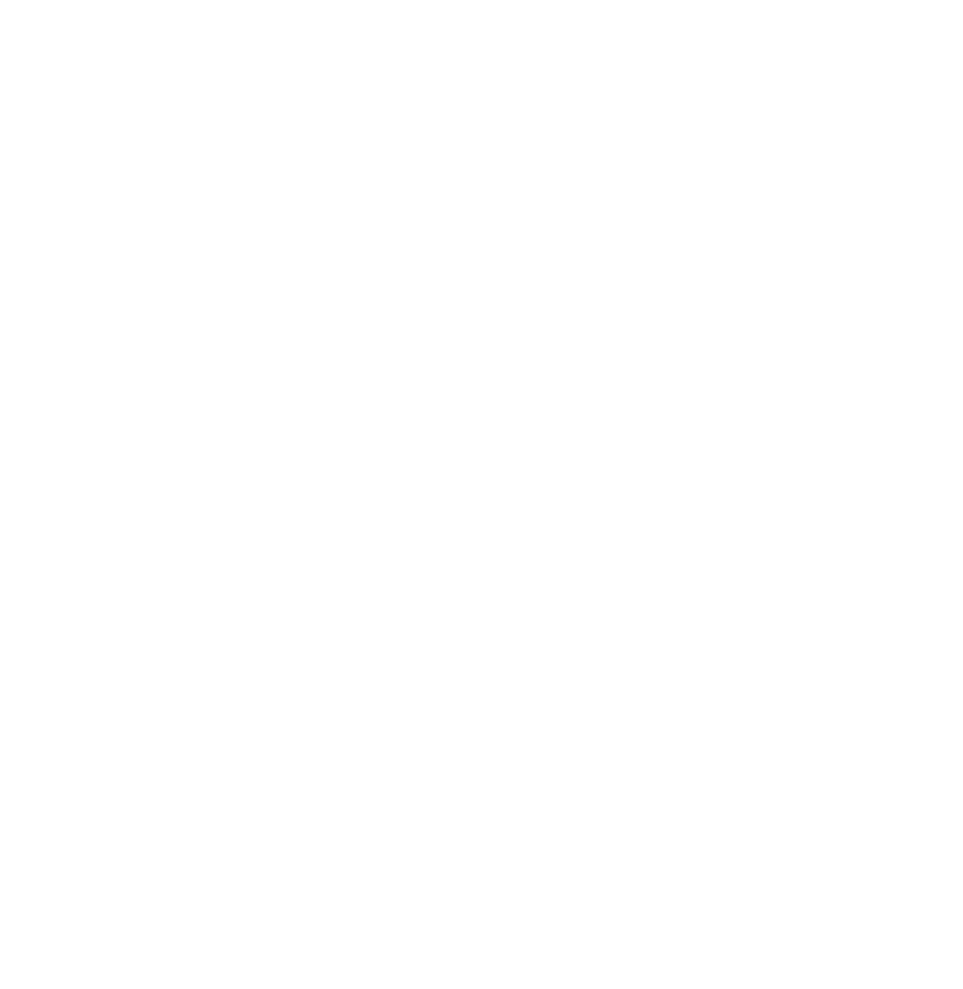
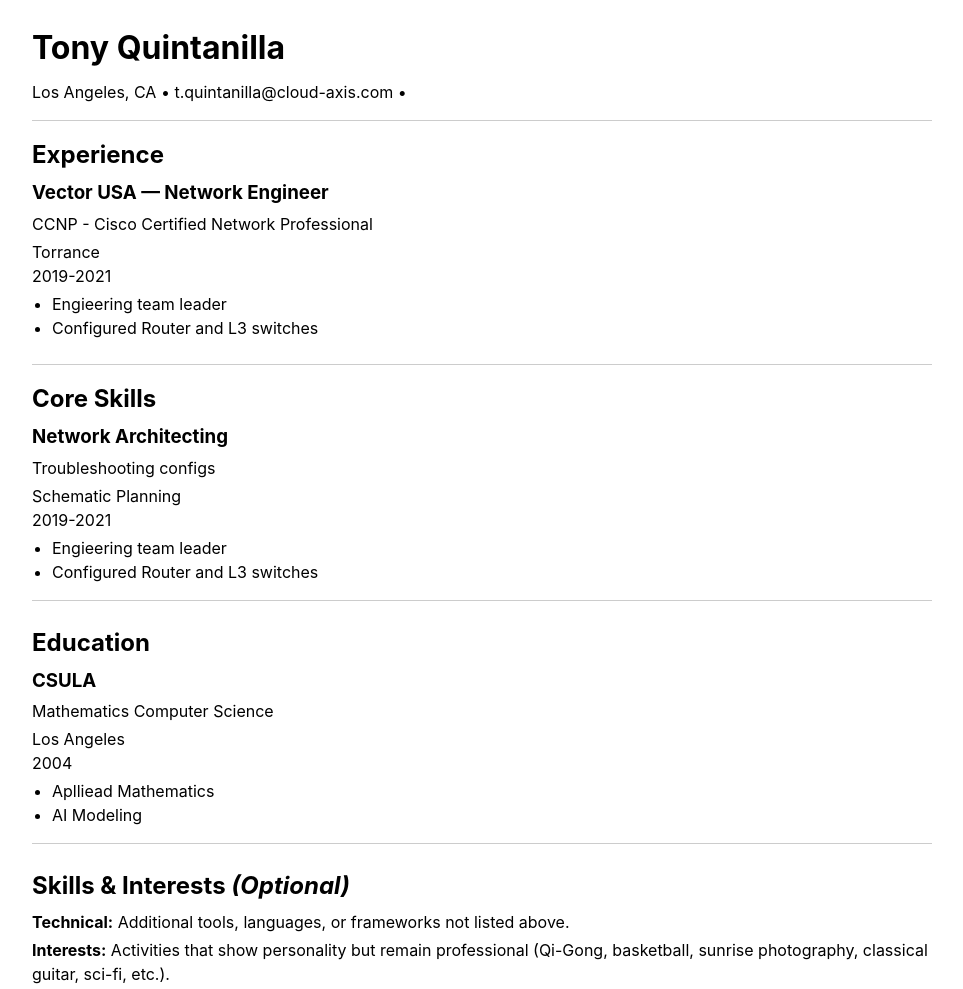
Before and after one commit to ultraman-labs/cloud-resume-challenge, a plain HTML site: page frontend/public/index.html in a window 1280 px wide. Shown: the top 989 px of the page, without its empty margins (158-1121 px from the left). Before the commit the page ends 800 px from the top, so only its background shows below. Drawn offline with Linux system fonts and the light colour scheme.

Commit message:
Cleaned up and optimized the generated HTML structure, then filled in draft content for the résumé page.

```diff
--- a/frontend/public/index.html
+++ b/frontend/public/index.html
@@ -2,15 +2,139 @@
 <html lang="en">
   <head>
     <meta charset="UTF-8">
-    <meta name="viwport" content="width=device-width, intial-scale=1" />
+    <meta name="viwport" content="width=device-width, intial-scale=1">
     <title>Tony Quintanilla's Résumé (Tech-Focused)</title>
+    <style>
+      body {
+      font-family: -apple-system, BlinkMacSystemFont, "Segoe UI", sans-serif;
+      margin: 0;
+      padding: 24px;
+      line-height: 1.5;
+    }
+    main {
+      max-width: 900px;
+      margin: 0 auto;
+    }
+    h1, h2, h3 {
+      margin: 0 0 0.25em 0;
+    }
+    p {
+      margin: 0.25em 0;
+    }
+    section {
+      margin-bottom: 1.5em;
+    }
+     hr {
+        margin: 1em 0;
+        border: none;
+        border-top: 1px solid #ccc;
+        }
+     .subtitle {
+      font-style: italic;
+      margin-bottom: 0.75em;
+    }
+    .contact {
+      text-align: center;
+      margin-top: 0.25em;
+    }
+    ul {
+      margin: 0.25em 0 0.25em 1.25em;
+      padding: 0;
+    }
+    </style>
   </head>
   <body>
     <main>
       <header>
+        <h1>Tony Quintanilla</h1>
+        <p>
+          Los Angeles, CA
+          &bull;
+        <style>
+            a.email-link {
+            text-decoration: none;
+            color: inherit;
+        }
+            a.email-link:hover {
+            color: #003366; /* dark blue */
+        }
+        </style>
+        <a href="mailto:t.quintanilla@cloud-axis.com" class="email-link">
+        t.quintanilla@cloud-axis.com
+        </a>
+        &bull;
+        </p>
+      </header>
+      <article>
+        <hr>
+        <section class="Experience">
+          <h2>Experience</h2>
+          <div class="items">
+            <div class="item">
+              <div class="info">
+                <h3>Vector USA &mdash; Network Engineer</h3>
+                <p>CCNP - Cisco Certified Network Professional</p>
+              </div><!-- info -->
+              <div class="details">
+                <div class="location">Torrance</div>
+                <div class="duration">2019-2021</div>
+              </div><!-- details -->
+              <ul>
+                <li>Engieering team leader</li>
+                <li>Configured Router and L3 switches</li>
+              </ul>
+            </div><!-- item -->
+          </div><!-- items -->
+        </section>
+        <hr>
 
-      </header>
+        <section class="Core Skills">
+          <h2>Core Skills</h2>
+          <div class="items">
+            <div class="item">
+              <div class="info">
+                <h3>Network Architecting</h3>
+                <p>Troubleshooting configs</p>
+              </div><!-- info -->
+              <div class="details">
+                <div class="skills">Schematic Planning</div>
+                <div class="duration">2019-2021</div>
+              </div><!-- details -->
+              <ul>
+                <li>Engieering team leader</li>
+                <li>Configured Router and L3 switches</li>
+              </ul>
+            </div><!-- item -->
+          </div><!-- items -->
+          <hr>
+        </section>
+        <section class="Education">
+          <h2>Education</h2>
+          <div class="items">
+            <div class="item">
+              <div class="info">
+                <h3>CSULA</h3>
+                <p>Mathematics Computer Science</p>
+              </div><!-- info -->
+              <div class="details">
+                <div class="location">Los Angeles</div>
+                <div class="duration">2004</div>
+              </div><!-- details -->
+              <ul>
+                <li>Aplliead Mathematics</li>
+                <li>AI Modeling</li>
+              </ul>
+            </div><!-- item -->
+          </div><!-- items -->
+          <hr>
+        </section>
+        <section>
+            <h2>Skills &amp; Interests <em>(Optional)</em></h2>
+            <p><strong>Technical:</strong> Additional tools, languages, or frameworks not listed above.</p>
+            <p><strong>Interests:</strong> Activities that show personality but remain professional (Qi-Gong, basketball, sunrise photography, classical guitar, sci-fi, etc.).</p>
+         </section>
+      </article>
     </main>
 
   </body>
-</html>
+</html>>
```
